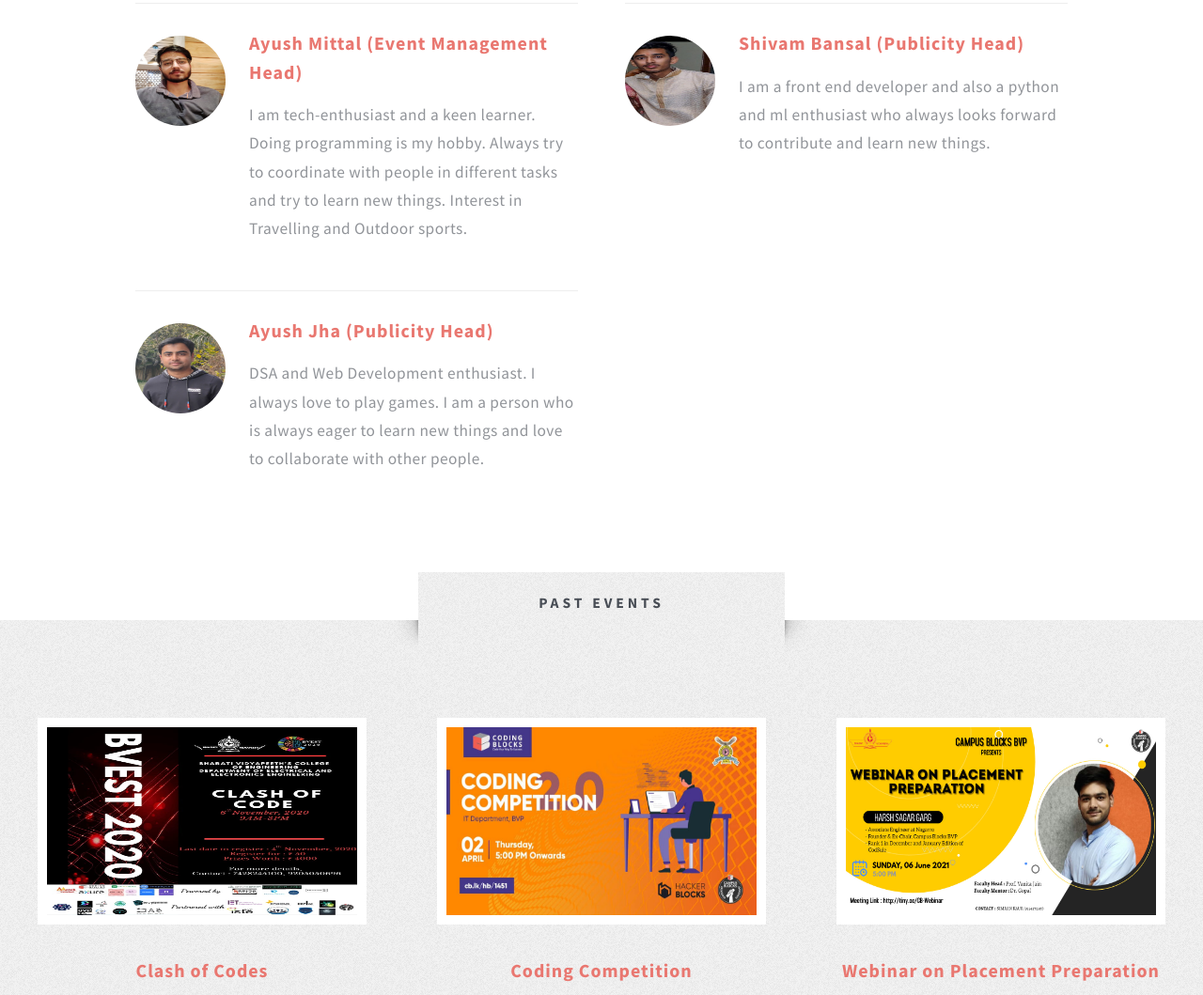
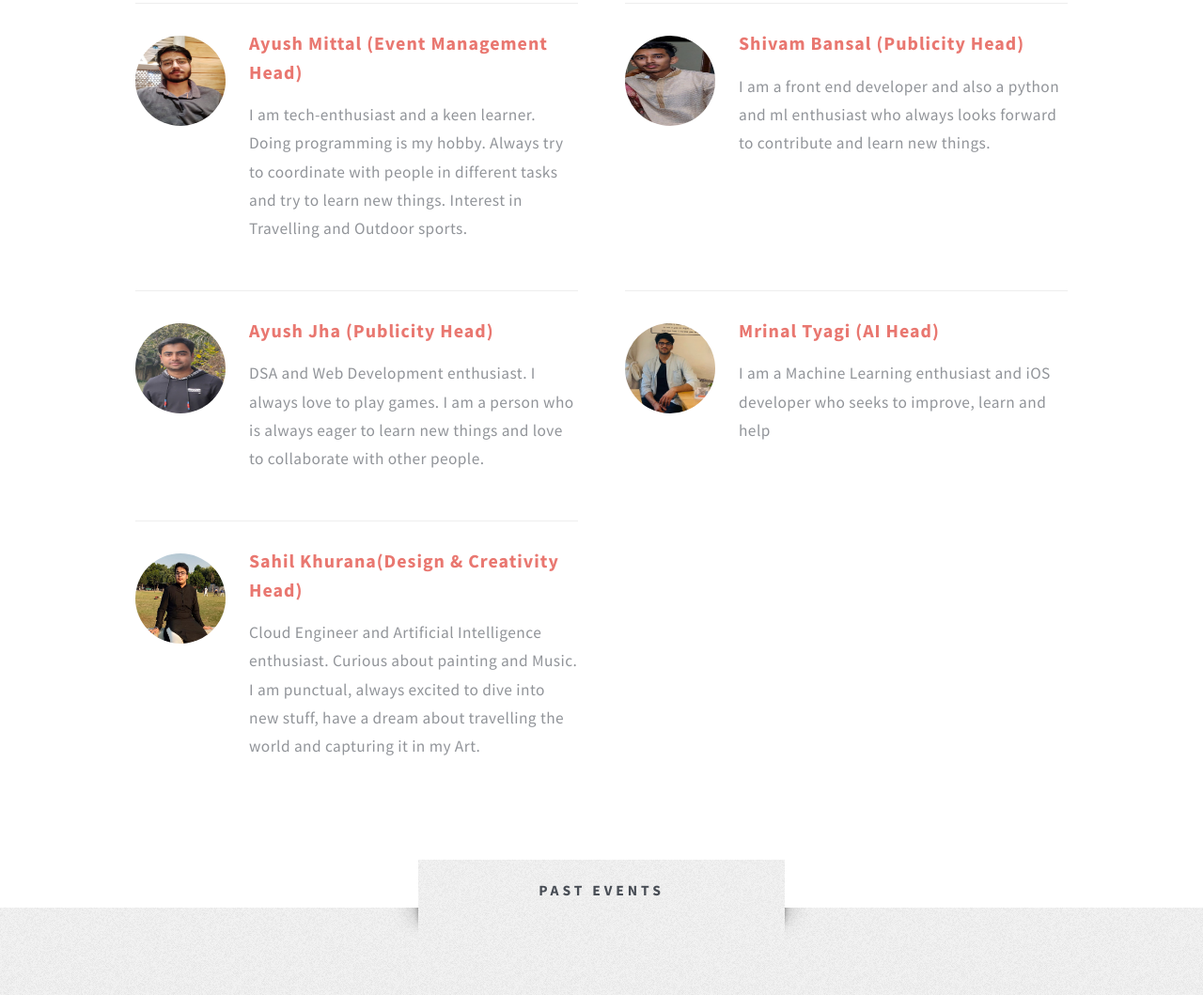
Before and after one commit to Nirbhay1910/Campus-Blocks-Website, a plain HTML site: page index.html in a window 1280 px wide. Shown: the part 2425-3484 px from the top of the page at 94% size. Drawn offline with Linux system fonts and the light colour scheme.

Commit message:
Add files via upload

```diff
--- a/index.html
+++ b/index.html
@@ -249,6 +249,8 @@
                       src="images/publicity-head-2.jpg"
                     />
                   </div>
+
+
                   <div>
                     <h3 class="team-member-name">Ayush Jha (Publicity Head)</h3>
                     <p style="margin: 0px; padding: 0px">
@@ -259,8 +261,53 @@
                   </div>
                 </section>
               </div>
+
+              <div class="6u">
+                <section class="team-member-box">
+                  <div>
+                    <img
+                      class="team-member-img"
+                      src="images/AI head.png"
+                    />
+                  </div>
+
+
+                  <div>
+                    <h3 class="team-member-name">Mrinal Tyagi (AI Head)</h3>
+                    <p style="margin: 0px; padding: 0px">
+                      I am a Machine Learning enthusiast and iOS developer who seeks to improve, learn and help
+                    </p>
+                  </div>
+                </section>
+              </div>
             </div>
-          </div>
+
+            <div class="row">
+              <div class="6u">
+                <section class="team-member-box">
+                  <div>
+                    <img
+                      class="team-member-img"
+                      src="images/Design and creativity head.jpeg"
+                    />
+                  </div>
+
+
+                  <div>
+                    <h3 class="team-member-name">Sahil Khurana(Design & Creativity Head)</h3>
+                    <p style="margin: 0px; padding: 0px">
+                      Cloud Engineer and Artificial Intelligence enthusiast. Curious about painting and Music. I am punctual, always excited to dive into new stuff, have a dream about travelling the world and capturing it in my Art.
+                    </p>
+                  </div>
+                </section>
+              </div>
+
+
+            </div>
+
+
+
+
         </section>
       </div>
     </div>
```
